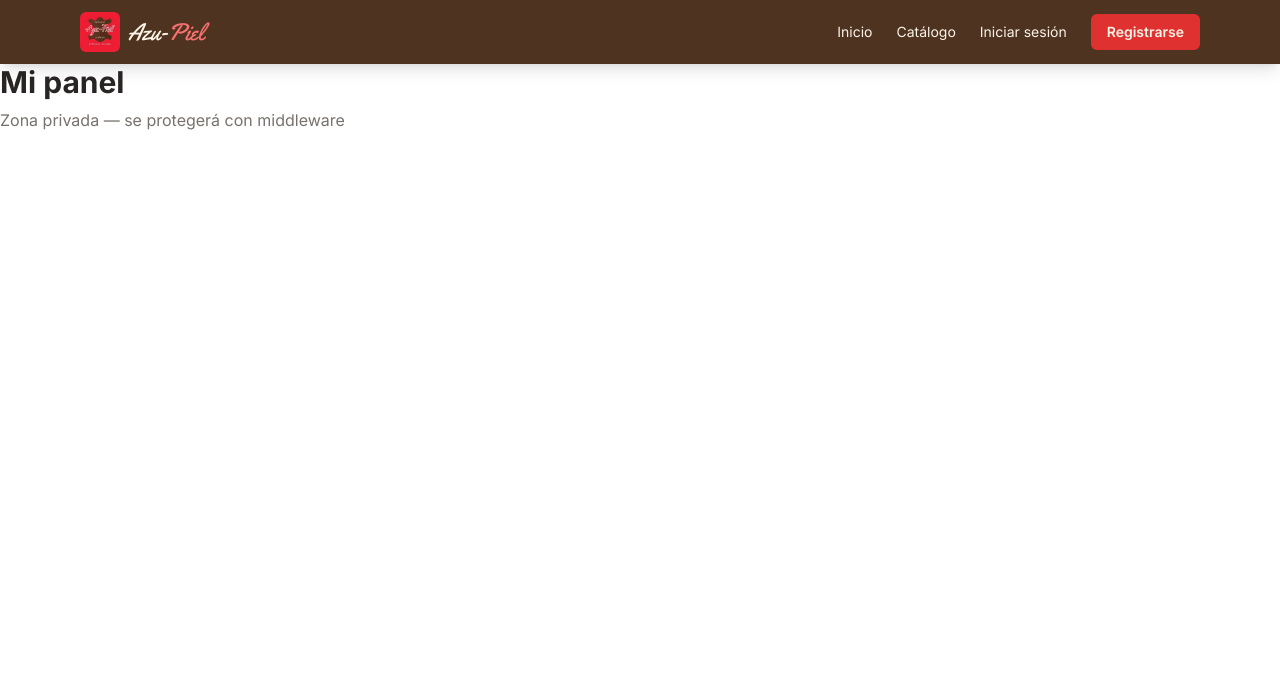
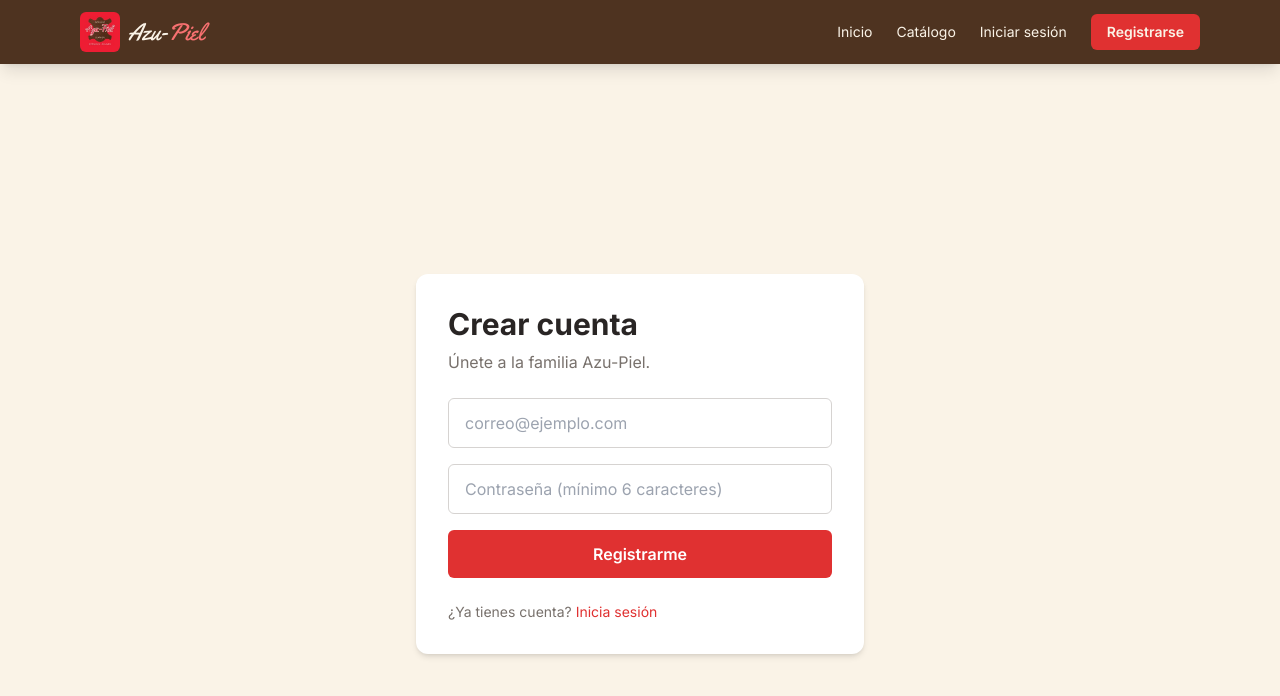
Before and after one commit to Vato-Ah/azu-piel, a Next.js app: page /register in a window 1280 px wide. Shown: the top 696 px of the page. Built offline with nearby package versions, Linux system fonts and the light colour scheme.

Commit message:
feat: login y registro de usuarios

```diff
--- a/app/dashboard/nuevo/page.tsx
+++ b/app/dashboard/nuevo/page.tsx
@@ -3,7 +3,7 @@ export default function NuevoProductoPage() {
     <div>
       <h1 className="text-3xl font-bold text-stone-800 mb-2">Nuevo producto</h1>
       <p className="text-stone-500">
-        Formulario de creación — próximamente con Server Actions 📦
+        Formulario de creación — próximamente
       </p>
     </div>
   );
--- a/app/dashboard/page.tsx
+++ b/app/dashboard/page.tsx
@@ -3,7 +3,7 @@ export default function DashboardPage() {
     <div>
       <h1 className="text-3xl font-bold text-stone-800 mb-2">Mi panel</h1>
       <p className="text-stone-500">
-        Zona privada — se protegerá con middleware 🔒
+        Zona privada — la tengo que proteger con middleware
       </p>
     </div>
   );
--- a/app/login/page.tsx
+++ b/app/login/page.tsx
@@ -1,8 +1,86 @@
+//por fin borro la pestaña del login donde solo decía que no estaba disponible al fin
+"use client";
+
+import { useState } from "react";
+import Link from "next/link";
+import { useRouter } from "next/navigation";
+import { getSupabaseBrowserClient } from "@/lib/supabase/client";
+
 export default function LoginPage() {
+  const [email, setEmail] = useState("");
+  const [password, setPassword] = useState("");
+  const [error, setError] = useState<string | null>(null);
+  const [loading, setLoading] = useState(false);
+  const router = useRouter();
+
+  async function handleLogin(e: React.FormEvent) {
+    e.preventDefault();
+    setError(null);
+    setLoading(true);
+
+    const supabase = getSupabaseBrowserClient();
+    const { error } = await supabase.auth.signInWithPassword({
+      email,
+      password,
+    });
+
+    if (error) {
+      setError("Correo o contraseña incorrectos che.");
+      setLoading(false);
+      return;
+    }
+
+    router.push("/dashboard");
+    router.refresh();
+  }
+
   return (
-    <main className="max-w-md mx-auto px-4 py-20 text-center">
-      <h1 className="text-3xl font-bold text-stone-800 mb-2">Iniciar sesión</h1>
-      <p className="text-stone-500">Próximamente: autenticación con Supabase amogus</p>
+    <main className="bg-azu-cream min-h-screen flex items-center justify-center px-4">
+      <div className="w-full max-w-md bg-white rounded-xl shadow-md p-8">
+        <h1 className="text-3xl font-bold text-stone-800 mb-2">
+          Iniciar sesión
+        </h1>
+        <p className="text-stone-500 mb-6">Bienvenido de vuelta a Azu-Piel.</p>
+
+        {error && (
+          <p className="mb-4 rounded-md bg-red-50 border border-red-200 text-red-700 text-sm px-4 py-3">
+            {error}
+          </p>
+        )}
+
+        <form onSubmit={handleLogin} className="flex flex-col gap-4">
+          <input
+            type="email"
+            required
+            value={email}
+            onChange={(e) => setEmail(e.target.value)}
+            placeholder="correo@ejemplo.com"
+            className="px-4 py-3 rounded-md border border-stone-300 focus:outline-none focus:ring-2 focus:ring-azu-red"
+          />
+          <input
+            type="password"
+            required
+            value={password}
+            onChange={(e) => setPassword(e.target.value)}
+            placeholder="Tu contraseña"
+            className="px-4 py-3 rounded-md border border-stone-300 focus:outline-none focus:ring-2 focus:ring-azu-red"
+          />
+          <button
+            type="submit"
+            disabled={loading}
+            className="bg-azu-red hover:bg-azu-reddark disabled:opacity-50 text-white font-semibold rounded-md px-4 py-3 transition-colors"
+          >
+            {loading ? "Entrando..." : "Entrar"}
+          </button>
+        </form>
+
+        <p className="mt-6 text-sm text-stone-500">
+          ¿Aún no tienes cuenta?{" "}
+          <Link href="/register" className="text-azu-red hover:underline">
+            Regístrate
+          </Link>
+        </p>
+      </div>
     </main>
   );
 }
--- a/app/register/page.tsx
+++ b/app/register/page.tsx
@@ -1,10 +1,80 @@
-export default function DashboardPage() {
+"use client";
+
+import { useState } from "react";
+import Link from "next/link";
+import { useRouter } from "next/navigation";
+import { getSupabaseBrowserClient } from "@/lib/supabase/client";
+
+export default function RegisterPage() {
+  const [email, setEmail] = useState("");
+  const [password, setPassword] = useState("");
+  const [error, setError] = useState<string | null>(null);
+  const [loading, setLoading] = useState(false);
+  const router = useRouter();
+
+  async function handleRegister(e: React.FormEvent) {
+    e.preventDefault();
+    setError(null);
+    setLoading(true);
+
+    const supabase = getSupabaseBrowserClient();
+    const { error } = await supabase.auth.signUp({ email, password });
+
+    if (error) {
+      setError(error.message);
+      setLoading(false);
+      return;
+    }
+
+    router.push("/login");
+  }
+
   return (
-    <div>
-      <h1 className="text-3xl font-bold text-stone-800 mb-2">Mi panel</h1>
-      <p className="text-stone-500">
-        Zona privada — se protegerá con middleware
-      </p>
-    </div>
+    <main className="bg-azu-cream min-h-screen flex items-center justify-center px-4">
+      <div className="w-full max-w-md bg-white rounded-xl shadow-md p-8">
+        <h1 className="text-3xl font-bold text-stone-800 mb-2">Crear cuenta</h1>
+        <p className="text-stone-500 mb-6">Únete a la familia Azu-Piel.</p>
+
+        {error && (
+          <p className="mb-4 rounded-md bg-red-50 border border-red-200 text-red-700 text-sm px-4 py-3">
+            {error}
+          </p>
+        )}
+
+        <form onSubmit={handleRegister} className="flex flex-col gap-4">
+          <input
+            type="email"
+            required
+            value={email}
+            onChange={(e) => setEmail(e.target.value)}
+            placeholder="correo@ejemplo.com"
+            className="px-4 py-3 rounded-md border border-stone-300 focus:outline-none focus:ring-2 focus:ring-azu-red"
+          />
+          <input
+            type="password"
+            required
+            minLength={6}
+            value={password}
+            onChange={(e) => setPassword(e.target.value)}
+            placeholder="Contraseña (mínimo 6 caracteres)"
+            className="px-4 py-3 rounded-md border border-stone-300 focus:outline-none focus:ring-2 focus:ring-azu-red"
+          />
+          <button
+            type="submit"
+            disabled={loading}
+            className="bg-azu-red hover:bg-azu-reddark disabled:opacity-50 text-white font-semibold rounded-md px-4 py-3 transition-colors"
+          >
+            {loading ? "Creando cuenta..." : "Registrarme"}
+          </button>
+        </form>
+
+        <p className="mt-6 text-sm text-stone-500">
+          ¿Ya tienes cuenta?{" "}
+          <Link href="/login" className="text-azu-red hover:underline">
+            Inicia sesión
+          </Link>
+        </p>
+      </div>
+    </main>
   );
 }
--- /dev/null
+++ b/lib/supabase/client.ts
@@ -0,0 +1,16 @@
+//el cliente de autenticación es este
+//tengo dos clientes con propósitos distintos. lib/supabase.ts es el cliente de datos (lecturas de productos en el servidor)
+//y lib/supabase/client.ts es el cliente de sesión (registro, login, logout en el navegador)
+import { createBrowserClient } from "@supabase/ssr";
+
+let browserClient: ReturnType<typeof createBrowserClient> | null = null;
+
+export function getSupabaseBrowserClient() {
+  if (!browserClient) {
+    browserClient = createBrowserClient(
+      process.env.NEXT_PUBLIC_SUPABASE_URL!,
+      process.env.NEXT_PUBLIC_SUPABASE_PUBLISHABLE_KEY!
+    );
+  }
+  return browserClient;
+}
```
